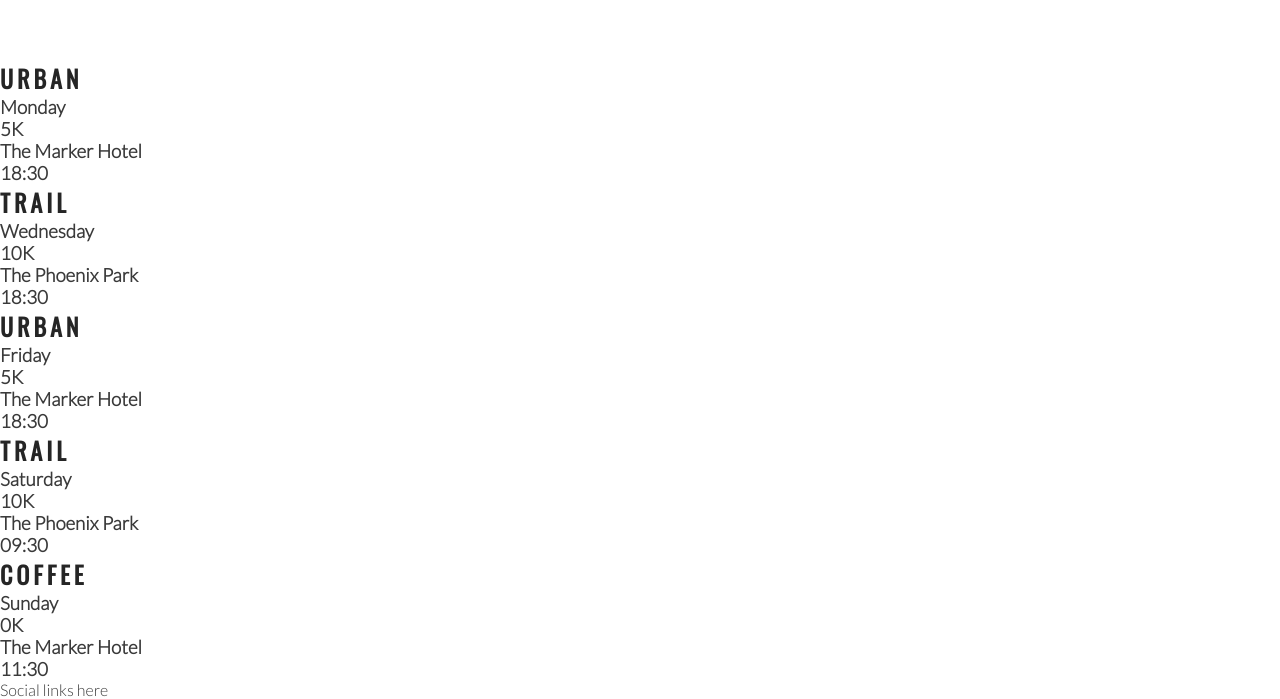
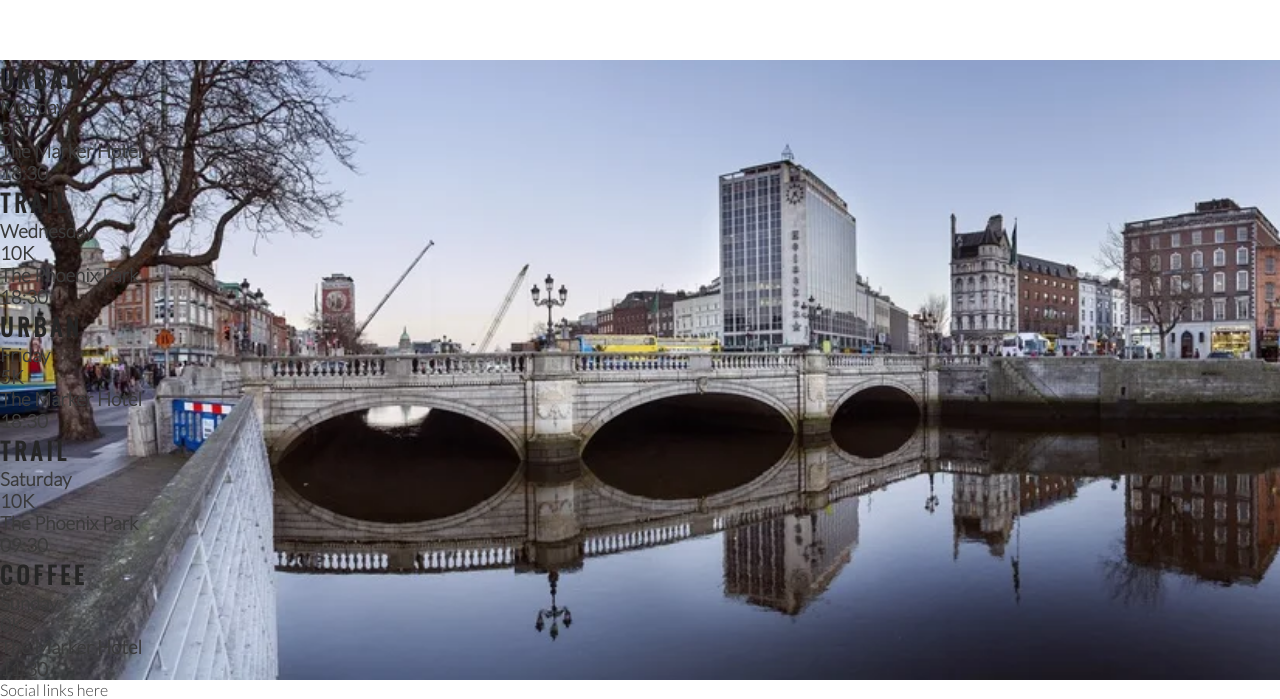
Before and after one commit to denis-p-ci/loverunning, a plain HTML site: page index.html in a window 1280 px wide. Shown: the part 1835-2534 px from the top of the page. Drawn offline with nearby package versions, Linux system fonts and the light colour scheme.

Commit message:
Add background image to times section

```diff
--- a/assets/css/style.css
+++ b/assets/css/style.css
@@ -174,3 +174,12 @@ hr {
     height: 100%;
     border-radius: 50%;
 }
+
+#times {
+    background-image: url('../images/dublin-city.webp');
+    background-repeat: no-repeat;
+    background-size: cover;
+    background-position; center;
+    width: 100%;
+    overflow: hidden;
+}
--- a/index.html
+++ b/index.html
@@ -74,7 +74,7 @@
 
         </div>
     </section>
-    <section>
+    <section id="times">
         <div>
             <h2>Urban</h2>
             <h3>Monday</h3>
```
Also changed, not shown: assets/images/dublin-city.webp (added).
